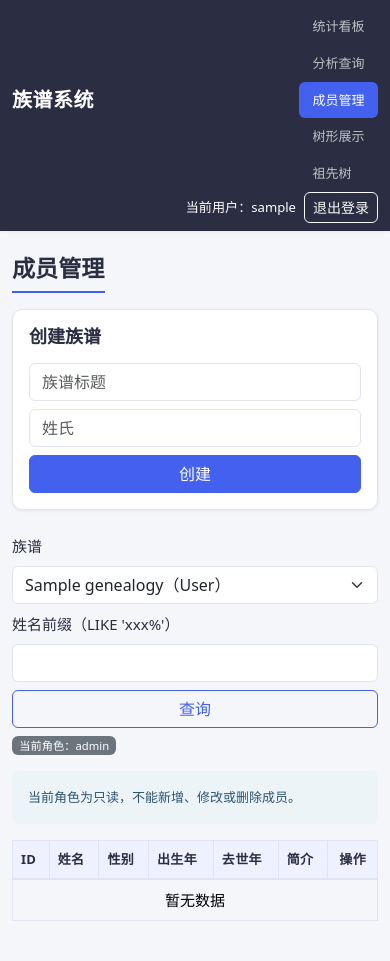
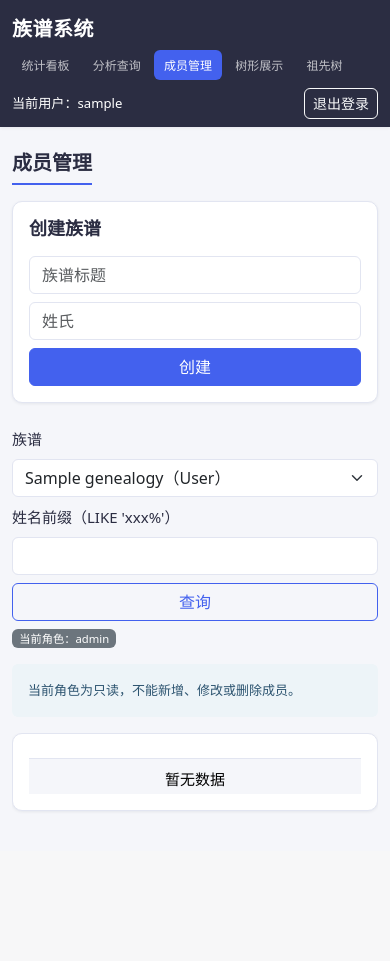
Before and after one commit to gan-rui-lin/gene-tree, a Django app: page /members-page in a window 390 px wide. After the commit the page ends 812 px from the top, so only its background shows below. Run offline with Django 4.2, Linux system fonts and the light colour scheme; a user stored in the database is signed in; tables that the repository leaves empty hold one stand-in row (values such as "Sample post"); parts of the project's set-up code (start-up, migrations or seed data) failed here and were passed over.

Commit message:
feat: 移动端适配，小屏表格改卡片布局
- 768px 以下表格行转为卡片式布局（data-label 显示字段名）

- 表单按钮区小屏自动全宽纵向堆叠

- 导航栏小屏自动换行紧凑排列

- 饼图/统计卡/树形工具栏小屏自适应

```diff
--- a/static/css/site.css
+++ b/static/css/site.css
@@ -512,3 +512,146 @@
 .trend-bar:hover {
     background: var(--color-primary);
 }
+
+/* ===== Mobile Responsive ===== */
+@media (max-width: 767.98px) {
+    /* Navbar */
+    .navbar .navbar-nav {
+        flex-direction: row;
+        flex-wrap: wrap;
+        gap: 0.25rem;
+    }
+
+    .navbar .nav-link {
+        padding: 0.35rem 0.6rem;
+        font-size: 0.75rem;
+    }
+
+    .navbar .ms-auto {
+        margin-top: 0.5rem;
+        width: 100%;
+        justify-content: space-between;
+    }
+
+    /* Form rows: stack vertically */
+    .row.g-2 > [class^="col-md-"],
+    .row.g-3 > [class^="col-md-"] {
+        width: 100%;
+        flex: 0 0 100%;
+        max-width: 100%;
+    }
+
+    /* Buttons in forms: full width */
+    .row.g-2 .btn,
+    .row.g-3 .btn {
+        width: 100%;
+    }
+
+    /* Stat cards: stack */
+    .row.g-3 > .col-md-4 {
+        margin-bottom: 0;
+    }
+
+    /* Tables: convert to cards */
+    .table-responsive {
+        border: none;
+    }
+
+    .table.table-card thead {
+        display: none;
+    }
+
+    .table.table-card,
+    .table.table-card tbody,
+    .table.table-card tr,
+    .table.table-card td {
+        display: block;
+    }
+
+    .table.table-card tr {
+        background: var(--color-surface);
+        border: 1px solid var(--color-border);
+        border-radius: var(--radius-md);
+        padding: var(--space-md);
+        margin-bottom: var(--space-sm);
+        box-shadow: var(--shadow-sm);
+    }
+
+    .table.table-card td {
+        border: none;
+        padding: 0.2rem 0;
+        position: relative;
+        padding-left: 5.5rem;
+        text-align: left;
+    }
+
+    .table.table-card td::before {
+        content: attr(data-label);
+        position: absolute;
+        left: 0;
+        font-weight: 600;
+        font-size: var(--font-size-sm);
+        color: var(--color-text-secondary);
+        width: 5rem;
+    }
+
+    .table.table-card td:last-child {
+        padding-left: 0;
+        margin-top: 0.5rem;
+        border-top: 1px solid var(--color-border);
+        padding-top: 0.5rem;
+    }
+
+    .table.table-card td:last-child::before {
+        display: none;
+    }
+
+    .table.table-card td.text-center {
+        text-align: left;
+    }
+
+    /* Action buttons: vertical stack */
+    .table.table-card .d-flex {
+        flex-direction: column;
+    }
+
+    .table.table-card .d-flex .btn {
+        width: 100%;
+    }
+
+    /* Pie chart: smaller on mobile */
+    .pie-chart {
+        width: 110px;
+        height: 110px;
+    }
+
+    .pie-center {
+        width: 60px;
+        height: 60px;
+    }
+
+    .pie-total {
+        font-size: 1rem;
+    }
+
+    /* Page heading */
+    .page-heading {
+        font-size: 1.25rem;
+    }
+
+    /* Cards: reduce padding */
+    .card-body {
+        padding: var(--space-md);
+    }
+
+    /* Container */
+    main.container {
+        padding-top: var(--space-lg);
+        padding-bottom: var(--space-lg);
+    }
+
+    /* Tree toolbar: wrap */
+    .tree-toolbar {
+        flex-wrap: wrap;
+    }
+}
--- a/templates/analysis.html
+++ b/templates/analysis.html
@@ -149,7 +149,7 @@
 function renderTable(items, columns) {
     if (!items || items.length === 0) return renderEmpty('暂无数据');
 
-    var html = '<div class="table-responsive"><table class="table table-striped table-bordered align-middle mb-0"><thead><tr>';
+    var html = '<div class="table-responsive"><table class="table table-striped table-bordered align-middle mb-0 table-card"><thead><tr>';
     columns.forEach(function(col) {
         html += '<th>' + col.label + '</th>';
     });
@@ -158,7 +158,7 @@
         html += '<tr>';
         columns.forEach(function(col) {
             var val = item[col.key];
-            html += '<td>' + (val !== null && val !== undefined ? val : '-') + '</td>';
+            html += '<td data-label="' + col.label + '">' + (val !== null && val !== undefined ? val : '-') + '</td>';
         });
         html += '</tr>';
     });
--- a/templates/members.html
+++ b/templates/members.html
@@ -112,7 +112,7 @@
     {% endif %}
 
     <div class="table-responsive">
-        <table class="table table-striped table-bordered align-middle">
+        <table class="table table-striped table-bordered align-middle table-card">
             <thead>
             <tr>
                 <th>ID</th>
@@ -128,8 +128,8 @@
             {% for m in members %}
                 {% if can_write_selected %}
                 <tr>
-                    <td>{{ m.member_id }}</td>
-                    <td>
+                    <td data-label="ID">{{ m.member_id }}</td>
+                    <td data-label="姓名">
                         <input
                             name="name"
                             class="form-control form-control-sm"
@@ -138,7 +138,7 @@
                             required
                         >
                     </td>
-                    <td>
+                    <td data-label="性别">
                         <select
                             name="gender"
                             class="form-select form-select-sm"
@@ -149,7 +149,7 @@
                             <option value="F" {% if m.gender == "F" %}selected{% endif %}>女</option>
                         </select>
                     </td>
-                    <td>
+                    <td data-label="出生年">
                         <input
                             name="birth_year"
                             class="form-control form-control-sm"
@@ -157,7 +157,7 @@
                             form="update-form-{{ m.member_id }}"
                         >
                     </td>
-                    <td>
+                    <td data-label="去世年">
                         <input
                             name="death_year"
                             class="form-control form-control-sm"
@@ -165,7 +165,7 @@
                             form="update-form-{{ m.member_id }}"
                         >
                     </td>
-                    <td>
+                    <td data-label="简介">
                         <input
                             name="biography"
                             class="form-control form-control-sm"
@@ -173,7 +173,7 @@
                             form="update-form-{{ m.member_id }}"
                         >
                     </td>
-                    <td>
+                    <td data-label="操作">
                         <div class="d-flex gap-1 justify-content-center">
                             <form method="post" id="update-form-{{ m.member_id }}">
                                 {% csrf_token %}
@@ -189,13 +189,13 @@
                 </tr>
                 {% else %}
                 <tr>
-                    <td>{{ m.member_id }}</td>
-                    <td>{{ m.name }}</td>
-                    <td>{{ m.gender }}</td>
-                    <td>{{ m.birth_year|default_if_none:"" }}</td>
-                    <td>{{ m.death_year|default_if_none:"" }}</td>
-                    <td>{{ m.biography }}</td>
-                    <td class="text-center">只读</td>
+                    <td data-label="ID">{{ m.member_id }}</td>
+                    <td data-label="姓名">{{ m.name }}</td>
+                    <td data-label="性别">{{ m.gender }}</td>
+                    <td data-label="出生年">{{ m.birth_year|default_if_none:"" }}</td>
+                    <td data-label="去世年">{{ m.death_year|default_if_none:"" }}</td>
+                    <td data-label="简介">{{ m.biography }}</td>
+                    <td data-label="操作" class="text-center">只读</td>
                 </tr>
                 {% endif %}
             {% empty %}
```
Also changed, not shown: todo.md (+3 -8 lines).
